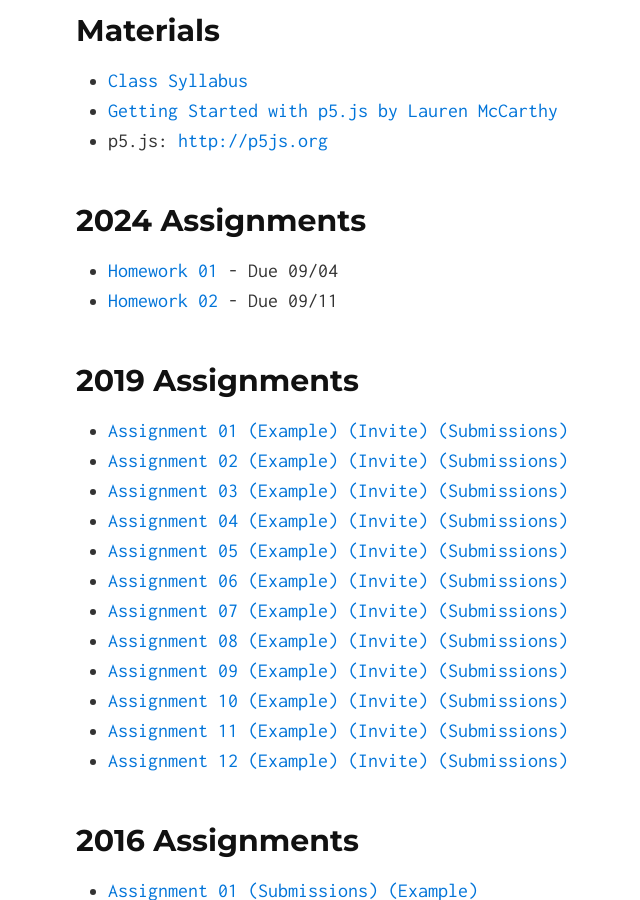
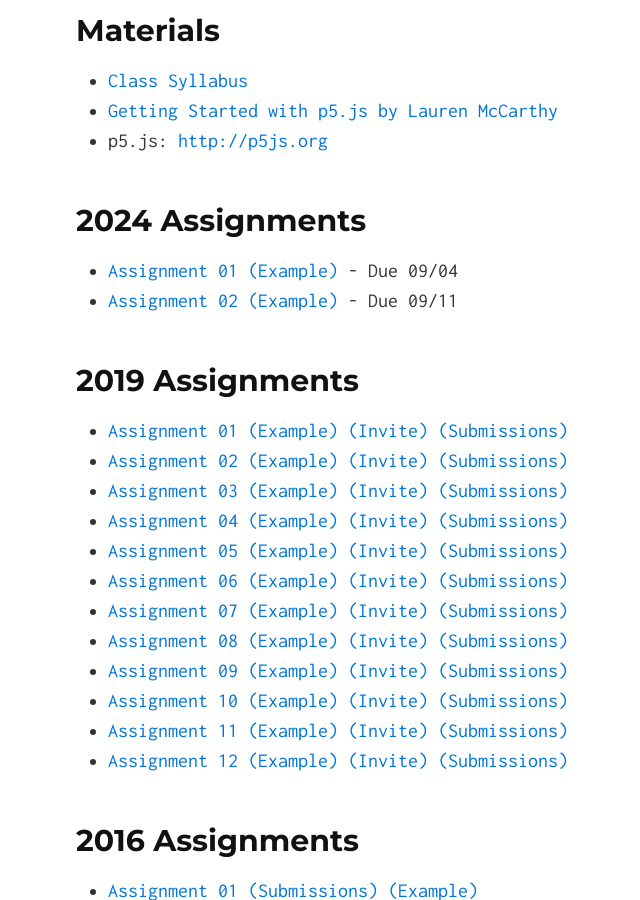
Before and after one commit to lsudigitalart/lsudigitalart.github.io, a Jekyll site: the page built from 2210/index.md, in a window 1280 px wide and 900 px high, scrolled down 554 px. Shown: the whole window, without its empty margins (142-782 px from the left). Built offline with Jekyll 4.4.1, drawn with Linux system fonts in a browser that asks for light colours; our own code applies the rules of GitHub Pages for plain Markdown files.

Commit message:
examples

```diff
--- a/2210/index.md
+++ b/2210/index.md
@@ -10,8 +10,8 @@ ART 2210 Creative Coding is an applied course that focuses on creating internet
 - p5.js: <http://p5js.org>
 
 ## 2024 Assignments
-- [Homework 01](https://classroom.github.com/a/K4_1T8jh) - Due 09/04
-- [Homework 02](https://classroom.github.com/a/jtVStpfj) - Due 09/11
+- [Assignment 01](https://classroom.github.com/a/K4_1T8jh) [(Example)](https://github.com/lsudigitalart/2210-hw1-fredeerock) - Due 09/04
+- [Assignment 02](https://classroom.github.com/a/jtVStpfj) [(Example)](https://github.com/lsudigitalart/2210-hw02-fredeerock) - Due 09/11
 
 ## 2019 Assignments
 - [Assignment 01](https://github.com/lsudigitalart/2019-2210-hw1) [(Example)](https://github.com/lsudigitalart/2019-2210-hw1-fredeerock) [(Invite)](https://classroom.github.com/a/YckizPdM) [(Submissions)](https://github.com/lsudigitalart?q=2019-2210-hw1)
```
